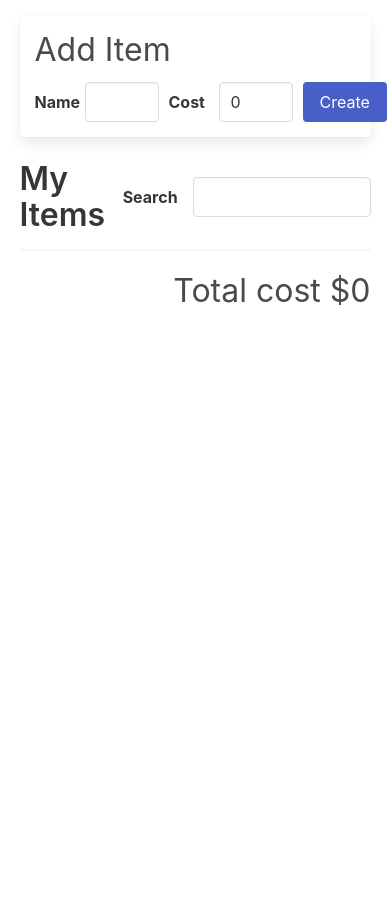
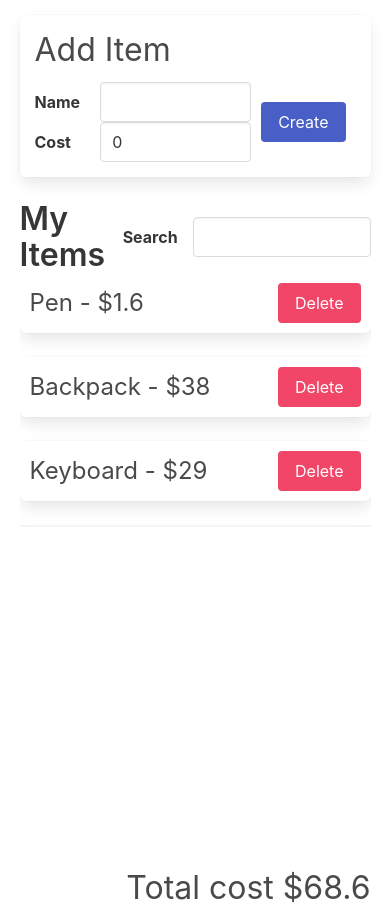
Before and after one commit to Altmertrick/items-list--redux-toolkit-, a React (Vite) app: page / in a window 390 px wide. Before the commit the page ends 844 px from the top, so only its background shows below. Built offline with nearby package versions, Linux system fonts and the light colour scheme.

Commit message:
added styles

```diff
--- a/src/App.css
+++ b/src/App.css
@@ -6,5 +6,6 @@
 
 .app {
   width: 90%;
+  max-width: 1200px;
   margin: 0 auto;
 }
--- a/src/state/itemsSlice.ts
+++ b/src/state/itemsSlice.ts
@@ -1,10 +1,16 @@
 import { createSlice, nanoid, PayloadAction } from '@reduxjs/toolkit';
 import { ItemT } from '../types';
+
+const initialItems = [
+  { id: 'asdfsdf998', name: 'Pen', cost: 1.6 },
+  { id: 'asdfsdf998', name: 'Backpack', cost: 38 },
+  { id: 'a9989zkjs', name: 'Keyboard', cost: 29 },
+];
 
 const itemsSlice = createSlice({
   name: 'items',
   initialState: {
-    itemsData: [] as Array<ItemT>,
+    itemsData: initialItems as Array<ItemT>,
     searchTerm: '',
   },
   reducers: {
--- a/src/styles.css
+++ b/src/styles.css
@@ -26,6 +26,11 @@
 }
 .item-form h4.subtitle.is-3 {
   margin-bottom: 0.75rem;
+}
+
+.items-list {
+  height: 70vh;
+  overflow-y: scroll;
 }
 
 .items-list .panel.bold {
@@ -82,3 +87,9 @@ hr {
 .bold {
   color: rgb(115, 115, 192);
 }
+
+@media (max-width: 675px) {
+  .item-form .field-group {
+    flex-direction: column;
+  }
+}
```
